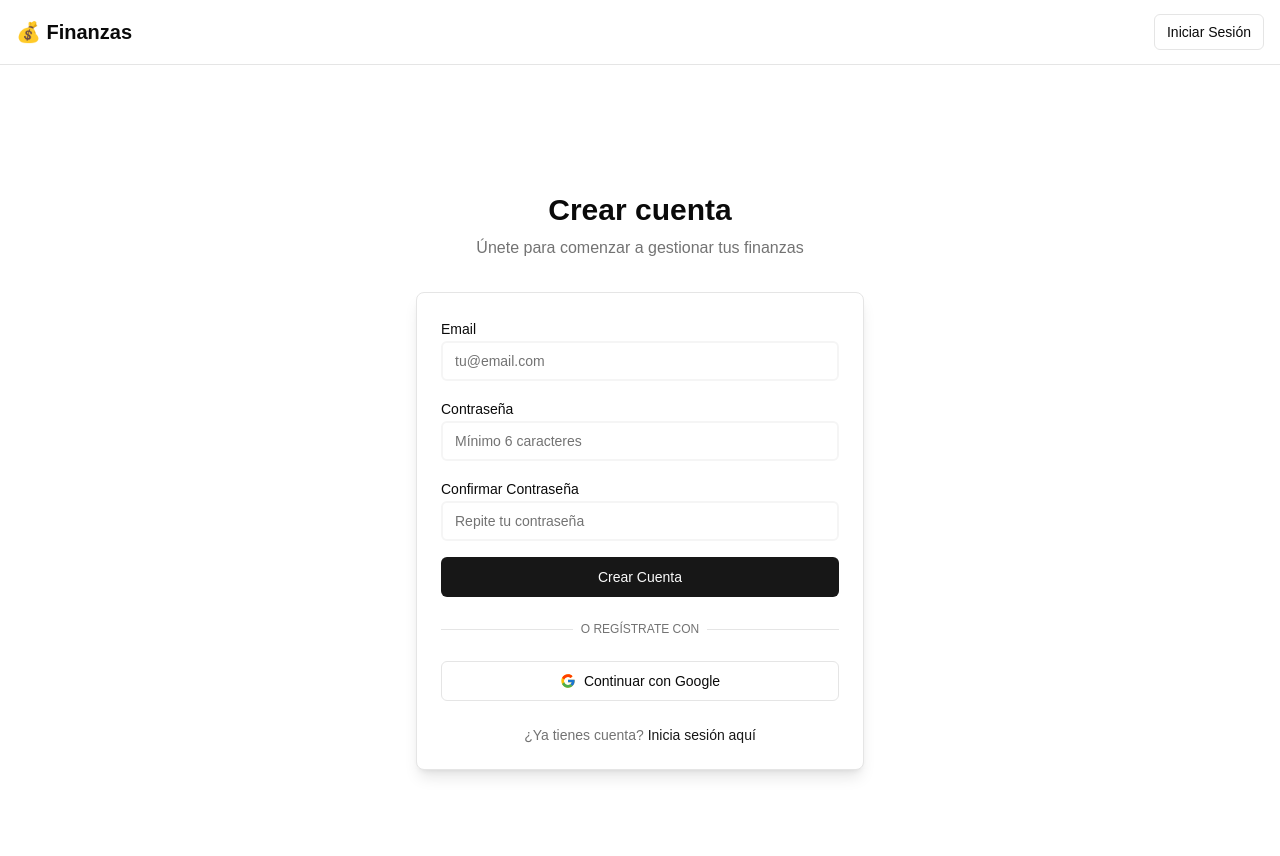
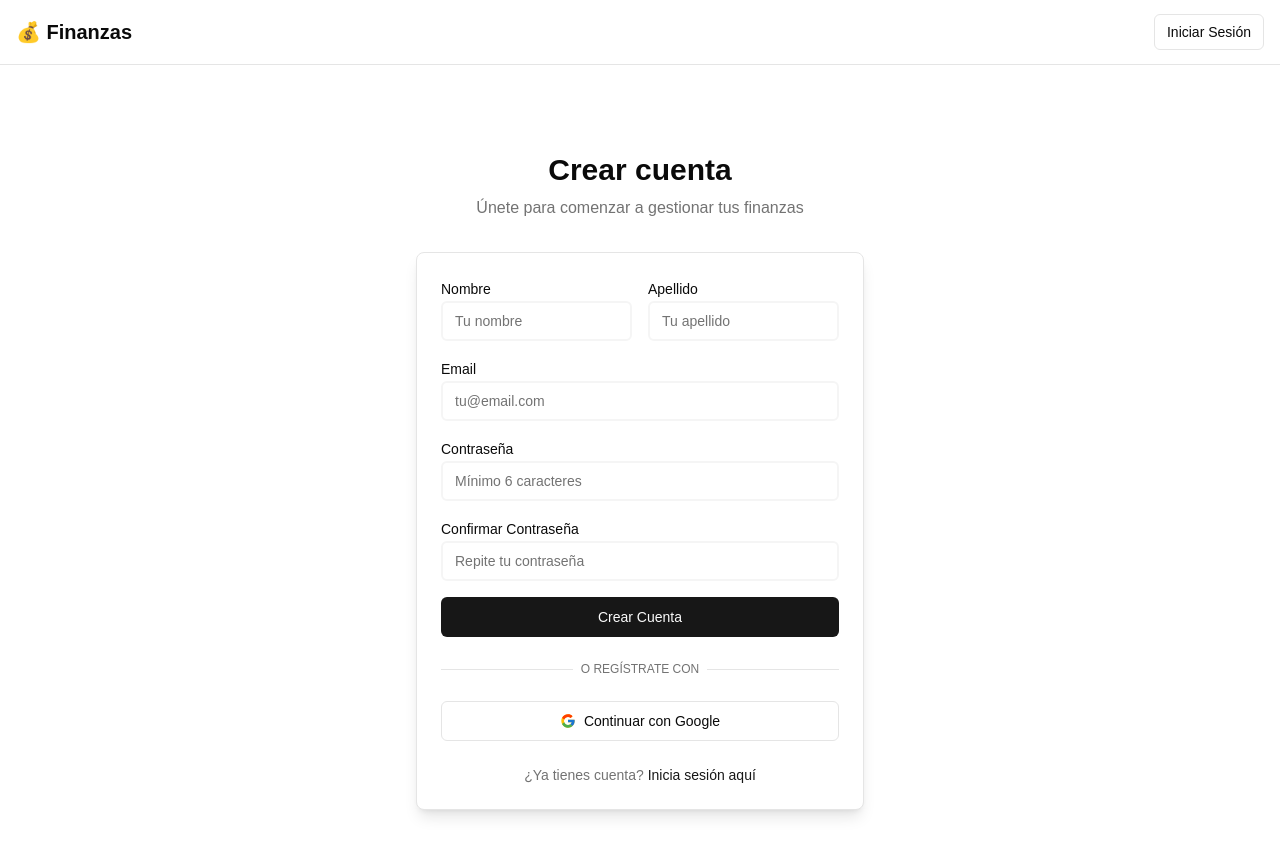
Before and after one commit to IgnacioAroza/personal_finances, a Next.js app: page /auth/signup in a window 1280 px wide. Shown: the top 856 px of the page. Built offline with nearby package versions, Linux system fonts and the light colour scheme; no server answers.

Commit message:
feat: añadir campos de nombre y apellido en el formulario de registro con validaciones

```diff
--- a/app/auth/signup/page.tsx
+++ b/app/auth/signup/page.tsx
@@ -10,6 +10,8 @@ import Link from 'next/link'
 import { getCallbackUrl } from '@/lib/utils/url'
 
 export default function SignUpPage() {
+  const [firstName, setFirstName] = useState('')
+  const [lastName, setLastName] = useState('')
   const [email, setEmail] = useState('')
   const [password, setPassword] = useState('')
   const [confirmPassword, setConfirmPassword] = useState('')
@@ -24,6 +26,19 @@ export default function SignUpPage() {
     setError('')
     setMessage('')
 
+    // Validaciones
+    if (!firstName.trim()) {
+      setError('El nombre es requerido')
+      setLoading(false)
+      return
+    }
+
+    if (!lastName.trim()) {
+      setError('El apellido es requerido')
+      setLoading(false)
+      return
+    }
+
     if (password !== confirmPassword) {
       setError('Las contraseñas no coinciden')
       setLoading(false)
@@ -36,18 +51,26 @@ export default function SignUpPage() {
       return
     }
 
-    const { error } = await supabase.auth.signUp({
+    const { data, error } = await supabase.auth.signUp({
       email,
       password,
       options: {
         emailRedirectTo: getCallbackUrl(),
+        data: {
+          first_name: firstName.trim(),
+          last_name: lastName.trim()
+        }
       },
     })
 
     if (error) {
       setError(error.message)
-    } else {
-      setMessage('¡Revisa tu email para confirmar tu cuenta!')
+    } else if (data.user) {
+      setMessage('¡Cuenta creada exitosamente! Redirigiendo...')
+      // Redirigir al dashboard después de un breve delay
+      setTimeout(() => {
+        window.location.href = '/dashboard'
+      }, 1500)
     }
     setLoading(false)
   }
@@ -57,7 +80,7 @@ export default function SignUpPage() {
     const { error } = await supabase.auth.signInWithOAuth({
       provider: 'google',
       options: {
-        redirectTo: getCallbackUrl()
+        redirectTo: `${window.location.origin}/dashboard`
       }
     })
     if (error) {
@@ -92,6 +115,33 @@ export default function SignUpPage() {
           )}
 
           <form onSubmit={handleSignUp} className="space-y-4">
+            <div className="grid grid-cols-2 gap-4">
+              <div>
+                <Label htmlFor="firstName">Nombre</Label>
+                <Input
+                  id="firstName"
+                  type="text"
+                  value={firstName}
+                  onChange={(e) => setFirstName(e.target.value)}
+                  placeholder="Tu nombre"
+                  required
+                  disabled={loading}
+                />
+              </div>
+              <div>
+                <Label htmlFor="lastName">Apellido</Label>
+                <Input
+                  id="lastName"
+                  type="text"
+                  value={lastName}
+                  onChange={(e) => setLastName(e.target.value)}
+                  placeholder="Tu apellido"
+                  required
+                  disabled={loading}
+                />
+              </div>
+            </div>
+
             <div>
               <Label htmlFor="email">Email</Label>
               <Input
```
